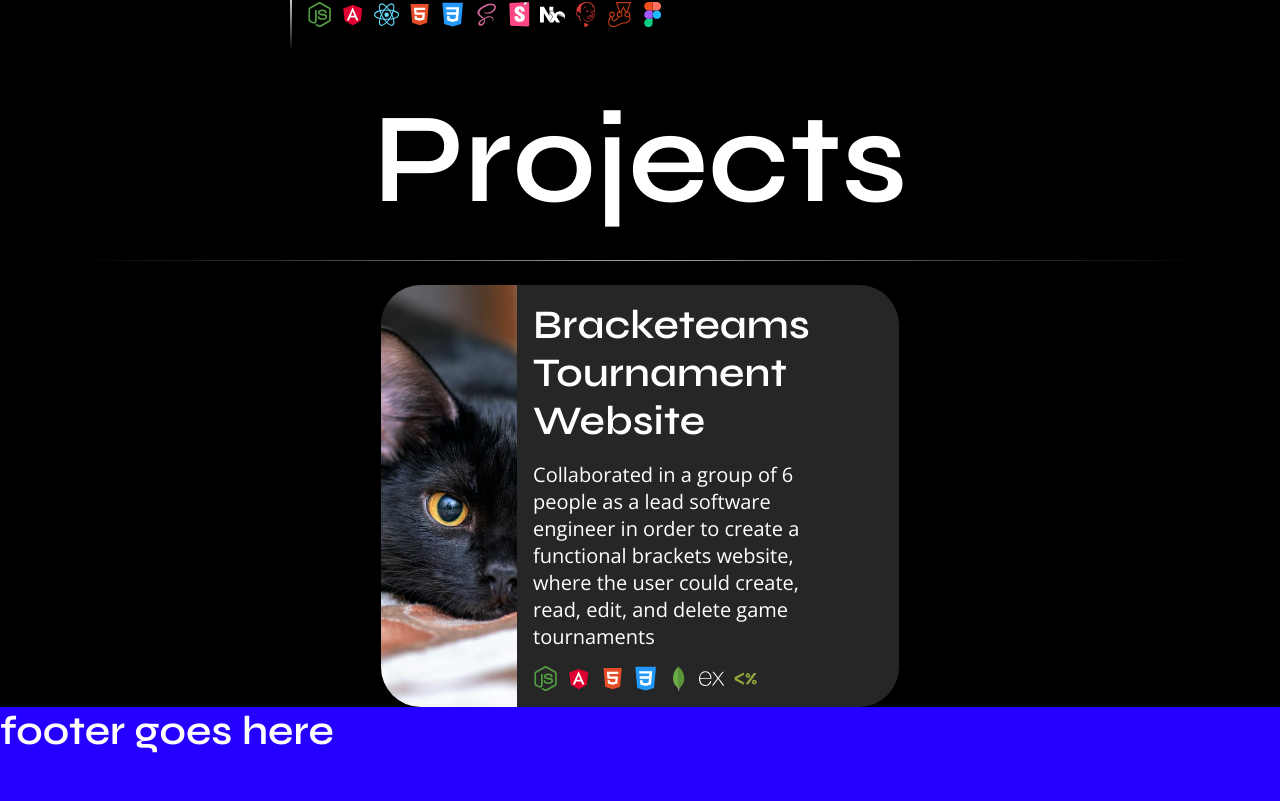
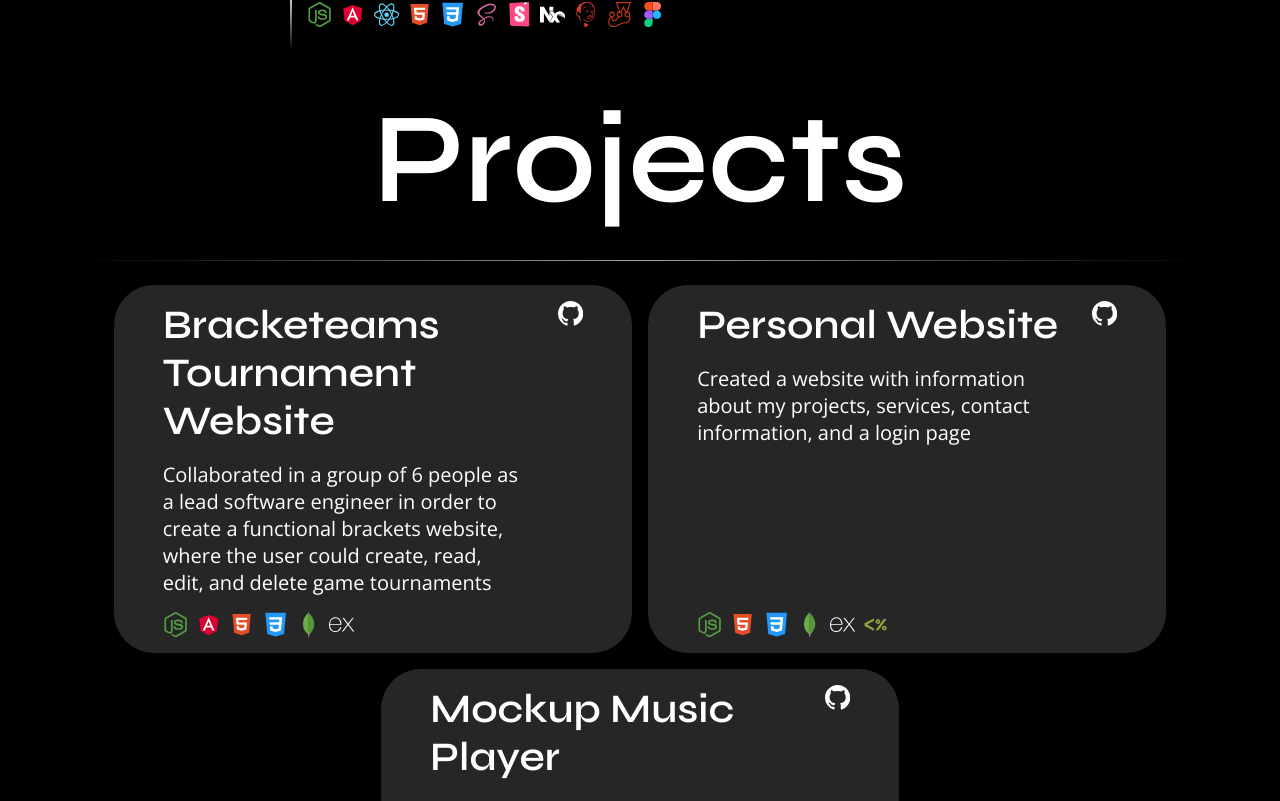
Before and after one commit to Gatinoko/Portfolio, a Next.js app: page / in a window 1280 px wide. Shown: the part 1999-2800 px from the top of the page. Before the commit the page ends 2754 px from the top, so only its background shows below. Built offline with nearby package versions, Linux system fonts and the light colour scheme.

Commit message:
refactor(pages): Cleaned up index page

```diff
--- a/pages/index.tsx
+++ b/pages/index.tsx
@@ -1,8 +1,5 @@
 import RevealAnimation from '@/utilities/reveal-animation';
 import PageSection from '@/components/page-section/page-section';
-import Carousel from '@/components/carousel/carousel';
-import Image from 'next/image';
-import Button, { ButtonSizes } from '@/components/button/button';
 import Icon, { IconSizes } from '@/components/icon/icon';
 import Chip from '@/components/chipCloud/chip/chip';
 import ChipCloud from '@/components/chipCloud/chipCloud';
@@ -11,6 +8,7 @@ import TimelineItem from '@/components/work-timeline/timeline-item/timeline-item
 import ProjectItem from '@/components/project-box/project-item/project-item';
 import ProjectBox from '@/components/project-box/project-box';
 import TimelineSubitem from '@/components/work-timeline/timeline-subitem/timeline-subitem';
+import Button from '@/components/button/button';
 
 export default function Index(props: any, rootMainRef: any) {
 	return (
@@ -34,7 +32,8 @@ export default function Index(props: any, rootMainRef: any) {
 				</PageSection>
 			</RevealAnimation>
 
-			{/* About me section */}
+			{/* Tech & skills section */}
+			<RevealAnimation>
 				<PageSection
 					id='Tech&SkillsSection'
 					className={'information-page'}>
@@ -80,6 +79,7 @@ export default function Index(props: any, rootMainRef: any) {
 						size='regular'
 					/>
 				</PageSection>
+			</RevealAnimation>
 
 			{/* Timeline section */}
 			<RevealAnimation>
@@ -93,7 +93,7 @@ export default function Index(props: any, rootMainRef: any) {
 							<TimelineItem
 								key='whimtach'
 								title={'WHIMTACH'}
-								startDate={'(6 months)'}
+								date={'(6 months)'}
 								subitemArray={[
 									<TimelineSubitem
 										key={'ux designer'}
@@ -119,14 +119,14 @@ export default function Index(props: any, rootMainRef: any) {
 								]}
 							/>,
 							<TimelineItem
-								key='first'
-								startDate={'(1 year)'}
+								key='RBC (Royal Bank of Canada)'
+								date={'(1 year)'}
 								title={'RBC (Royal Bank of Canada)'}
 								subitemArray={[
 									<TimelineSubitem
+										key={'Full-stack Developer Co-op'}
 										startDate={'May 2022'}
 										endDate={'Ago 2022'}
-										key={'sub1'}
 										subtitle={'Full-stack Developer Co-op'}
 										description={`Worked on developing a MEAN stack application for a small team of people in order to speed up data gathering and visualization`}
 										icons={[
@@ -178,7 +178,7 @@ export default function Index(props: any, rootMainRef: any) {
 										]}
 									/>,
 									<TimelineSubitem
-										key={'sub1'}
+										key={'Front-end Developer Co-op'}
 										startDate={'Sep 2022'}
 										endDate={'Ago 2023'}
 										subtitle={'Front-end Developer Co-op'}
@@ -245,15 +245,6 @@ export default function Index(props: any, rootMainRef: any) {
 							/>,
 						]}
 					/>
-					{/* <TimelineItem
-				startDate={'Feb 2022'}
-				endDate={'May 2022'}
-				title={'WHIMTACH'}
-				description={
-					'descriptiondescriptiondescriptiondescriptiondescriptiondescriptiondescriptiondescriptiondescriptiondescriptiondescriptiondescriptiondescriptiondescriptiondescriptiondescriptiondescription'
-				}
-				icons={['/cat.jpg', '/cat.jpg', '/cat.jpg']}
-			/> */}
 				</PageSection>
 			</RevealAnimation>
 
@@ -267,8 +258,8 @@ export default function Index(props: any, rootMainRef: any) {
 					<ProjectBox
 						projectBoxItems={[
 							<ProjectItem
-								key={'laksjd'}
-								coverImage={'/cat.jpg'}
+								key={'Bracketeams Tournament Website'}
+								githubProjectLink='https://github.com/Gatinoko/bracketeamsProject'
 								title='Bracketeams Tournament Website'
 								description={`Collaborated in a group of 6 people as a lead software engineer in order to create a functional brackets
 							website, where the user could create, read, edit, and delete game tournaments`}
@@ -303,6 +294,39 @@ export default function Index(props: any, rootMainRef: any) {
 										name={'express'}
 										size={'small'}
 									/>,
+								]}
+							/>,
+							<ProjectItem
+								key={'Personal Website'}
+								title='Personal Website'
+								githubProjectLink='https://github.com/Gatinoko/GabrielTinocoWebsite'
+								description={`Created a website with information about my projects, services, contact information, and a login page`}
+								icons={[
+									<Icon
+										key={'1'}
+										name={'nodejs'}
+										size={'small'}
+									/>,
+									<Icon
+										key={'1'}
+										name={'html5'}
+										size={'small'}
+									/>,
+									<Icon
+										key={'1'}
+										name={'css3'}
+										size={'small'}
+									/>,
+									<Icon
+										key={'1'}
+										name={'mongodb'}
+										size={'small'}
+									/>,
+									<Icon
+										key={'1'}
+										name={'express'}
+										size={'small'}
+									/>,
 									<Icon
 										key={'1'}
 										name={'ejs'}
@@ -310,20 +334,27 @@ export default function Index(props: any, rootMainRef: any) {
 									/>,
 								]}
 							/>,
-							// <ProjectItem
-							// 	key={'laksjd'}
-							// 	icon={'/cat.jpg'}
-							// 	title='Mockup Music Player'
-							// 	description={`Implemented the following features: add and delete artists, assign music to specific artists, edit music
-							// 	information, delete music, and play the user’s selected music`}
-							// />,
-							// <ProjectItem
-							// 	key={'laksjd'}
-							// 	icon={'/cat.jpg'}
-							// 	title='Personal Website'
-							// 	description={`Created a website with information about my projects, services, contact information, and a login page`}
-							// />,
-						]}></ProjectBox>
+							<ProjectItem
+								key={'Mockup Music Player'}
+								title='Mockup Music Player'
+								githubProjectLink='https://github.com/Gatinoko/COMP123-Assignment4'
+								description={`Implemented the following features: add and delete artists, assign music to specific artists, edit music
+								information, delete music, and play the user’s selected music`}
+								icons={[
+									<Icon
+										key={'1'}
+										name={'nodejs'}
+										size={'small'}
+									/>,
+									<Icon
+										key={'1'}
+										name={'angular'}
+										size={'small'}
+									/>,
+								]}
+							/>,
+						]}
+					/>
 				</PageSection>
 			</RevealAnimation>
 		</main>
```
Lines whose indentation alone changed are shown as unchanged.
